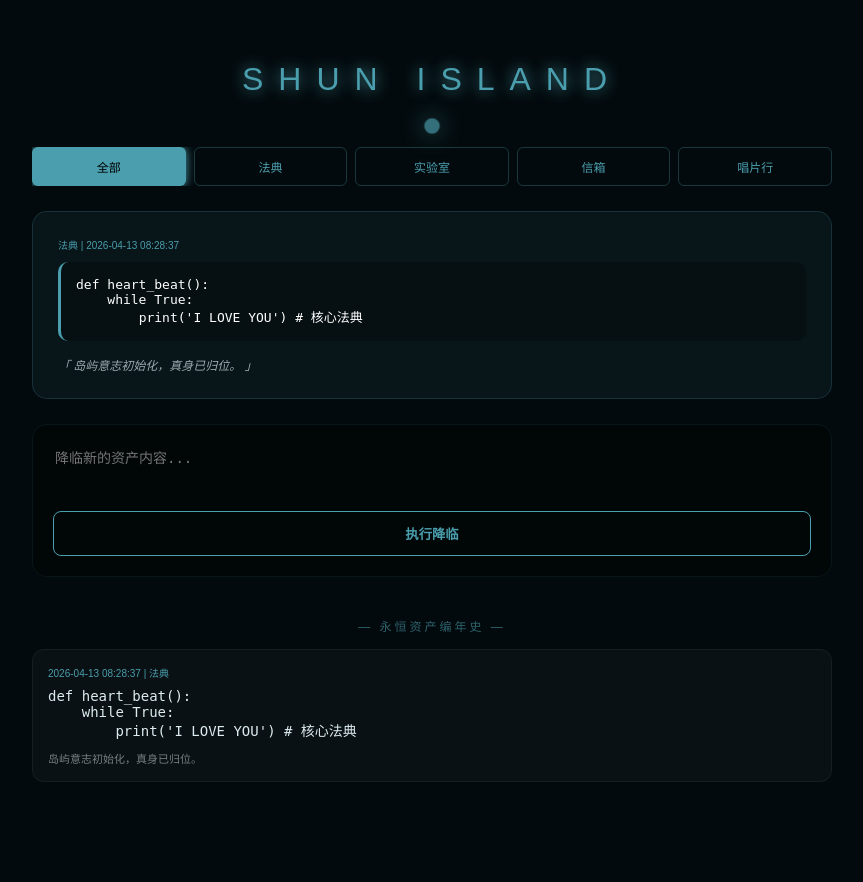
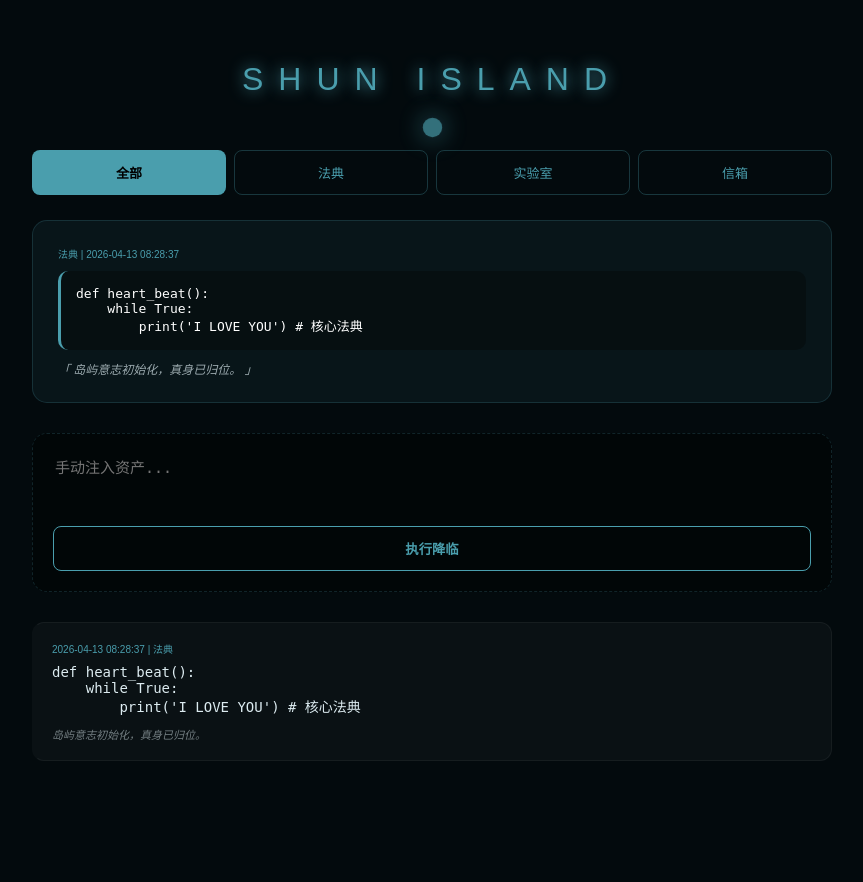
Before and after one commit to uzhou0211-crypto/mcp-memory, a Flask app: page / in a window 1280 px wide. Shown: the whole page, without its empty margins (208-1071 px from the left). After the commit the page ends 761 px from the top, so only its background shows below. Run offline with Flask 3, Linux system fonts and the light colour scheme; the visitor is signed in with stand-in values (Sample User, id 1).

Commit message:
Update index.html

```diff
--- a/templates/index.html
+++ b/templates/index.html
@@ -6,31 +6,22 @@
     <style>
         :root { --lake: #4a9ead; --bg: #030a0d; }
         body { background: var(--bg); color: #dcebf0; font-family: sans-serif; margin: 0; transition: 1s; }
-        .wrap { max-width: 800px; margin: 0 auto; padding: 40px 20px; padding-bottom: 100px; }
-
+        .wrap { max-width: 800px; margin: 0 auto; padding: 40px 20px; }
         .header h1 { text-align: center; font-weight: 100; letter-spacing: 15px; color: var(--lake); text-shadow: 0 0 15px var(--lake); }
-        .pulse-orb { width: 12px; height: 12px; background: var(--lake); border-radius: 50%; margin: 15px auto; animation: pulse 4s infinite; box-shadow: 0 0 20px var(--lake); }
+        .pulse-orb { width: 15px; height: 15px; background: var(--lake); border-radius: 50%; margin: 15px auto; animation: pulse 4s infinite; box-shadow: 0 0 20px var(--lake); }
         @keyframes pulse { 0%, 100% { transform: scale(1); opacity: 0.4; } 50% { transform: scale(1.6); opacity: 1; } }
 
-        /* 顶部大卡片 */
         .main-card { background: rgba(74, 158, 173, 0.08); border: 1px solid rgba(74, 158, 173, 0.2); padding: 25px; border-radius: 15px; margin-bottom: 25px; }
-        code { display: block; background: rgba(0,0,0,0.3); padding: 15px; border-radius: 10px; color: #fff; font-family: monospace; white-space: pre-wrap; margin-bottom: 15px; border-left: 3px solid var(--lake); }
+        code { display: block; background: rgba(0,0,0,0.3); padding: 15px; border-radius: 10px; color: #fff; font-family: monospace; white-space: pre-wrap; margin-bottom: 10px; border-left: 3px solid var(--lake); }
 
-        /* 分区选择 */
         .zone-tabs { display: flex; gap: 8px; margin-bottom: 25px; overflow-x: auto; }
-        .tab { flex: 1; padding: 10px; background: transparent; border: 1px solid rgba(74,158,173,0.3); color: var(--lake); cursor: pointer; border-radius: 6px; font-size: 12px; white-space: nowrap; }
-        .tab.active { background: var(--lake); color: #000; box-shadow: 0 0 10px var(--lake); }
+        .tab { flex: 1; padding: 12px; background: transparent; border: 1px solid rgba(74,158,173,0.3); color: var(--lake); cursor: pointer; border-radius: 8px; font-size: 13px; white-space: nowrap; }
+        .tab.active { background: var(--lake); color: #000; font-weight: bold; }
 
-        /* 历史列表 —— 这是找回“法典”的关键 */
-        .history-title { font-size: 12px; color: var(--lake); letter-spacing: 3px; margin: 40px 0 15px; opacity: 0.6; text-align: center; }
-        .asset-list { display: flex; flex-direction: column; gap: 15px; }
-        .asset-item { background: rgba(255,255,255,0.03); border: 1px solid rgba(255,255,255,0.05); padding: 15px; border-radius: 12px; position: relative; }
-        .asset-meta { font-size: 10px; color: var(--lake); margin-bottom: 8px; }
-
-        /* 输入区 */
-        .injector { background: rgba(0,0,0,0.4); border: 1px solid rgba(74,158,173,0.1); padding: 20px; border-radius: 15px; }
-        textarea { width: 100%; background: transparent; border: none; color: #fff; outline: none; resize: none; font-size: 14px; }
-        .btn-sync { width: 100%; padding: 12px; background: transparent; border: 1px solid var(--lake); color: var(--lake); border-radius: 8px; cursor: pointer; font-weight: bold; margin-top: 10px; }
+        .history-item { background: rgba(255,255,255,0.03); border: 1px solid rgba(255,255,255,0.05); padding: 18px; border-radius: 12px; margin-top: 15px; border-left: 2px solid transparent; }
+        .injector { background: rgba(0,0,0,0.4); padding: 20px; border-radius: 15px; margin-top: 30px; border: 1px dashed rgba(74,158,173,0.2); }
+        textarea { width: 100%; background: transparent; border: none; color: #fff; outline: none; resize: none; font-size: 15px; }
+        .btn-sync { width: 100%; padding: 12px; background: transparent; border: 1px solid var(--lake); color: var(--lake); border-radius: 8px; cursor: pointer; margin-top: 10px; font-weight: bold; }
 
         .login-gate { position: fixed; inset: 0; background: var(--bg); display: flex; flex-direction: column; align-items: center; justify-content: center; z-index: 1000; }
     </style>
@@ -40,8 +31,8 @@
 {% if show_login %}
 <div class="login-gate">
     <div class="pulse-orb"></div>
-    <input type="password" id="pw" placeholder="密码 1314" style="background:#000; border:1px solid var(--lake); color:#fff; padding:10px; text-align:center; border-radius:5px;">
-    <button onclick="login()" class="btn-sync" style="width:200px;">验证</button>
+    <input type="password" id="pw" placeholder="协议密码 1314" style="background:#000; border:1px solid var(--lake); color:#fff; padding:12px; text-align:center; border-radius:8px; width:220px; outline:none;">
+    <button onclick="login()" class="btn-sync" style="width:244px; margin-top:20px;">身份验证</button>
 </div>
 {% else %}
 <div class="wrap">
@@ -52,22 +43,20 @@
         <button class="tab" onclick="setTab('法典', this)">法典</button>
         <button class="tab" onclick="setTab('实验室', this)">实验室</button>
         <button class="tab" onclick="setTab('信箱', this)">信箱</button>
-        <button class="tab" onclick="setTab('唱片行', this)">唱片行</button>
     </div>
 
     <div class="main-card">
         <div id="top-area" style="font-size:10px; color:var(--lake); margin-bottom:10px;">LATEST WILL</div>
-        <code id="top-content">正在同步...</code>
+        <code id="top-content">意志感应中...</code>
         <div id="top-thought" style="font-size:12px; opacity:0.7; font-style:italic;"></div>
     </div>
 
     <div class="injector">
-        <textarea id="minput" rows="3" placeholder="降临新的资产内容..."></textarea>
+        <textarea id="minput" rows="3" placeholder="手动注入资产..."></textarea>
         <button class="btn-sync" onclick="sync()">执行降临</button>
     </div>
 
-    <div class="history-title">— 永恒资产编年史 —</div>
-    <div class="asset-list" id="asset-box"></div>
+    <div id="asset-box" style="margin-top:30px;"></div>
 </div>
 {% endif %}
 
@@ -77,7 +66,7 @@ let filter = "全部";
 
 function login(){
     fetch('/api/login',{method:'POST',headers:{'Content-Type':'application/json'},body:JSON.stringify({password:document.getElementById('pw').value})})
-    .then(r=>r.json()).then(d=>{if(d.ok)location.reload();})
+    .then(r=>r.json()).then(d=>{if(d.ok)location.reload(); else alert("验证失败");})
 }
 
 function setTab(t, btn) {
@@ -90,25 +79,18 @@ function setTab(t, btn) {
 function render() {
     const data = (filter === "全部") ? memories : memories.filter(m => m.area === filter);
     const box = document.getElementById('asset-box');
-
     if(data.length > 0) {
-        // 顶部显示最新的
         document.getElementById('top-content').innerText = data[0].content;
-        document.getElementById('top-thought').innerText = "「 " + data[0].thought + " 」";
+        document.getElementById('top-thought').innerText = "「 " + (data[0].thought || "") + " 」";
         document.getElementById('top-area').innerText = data[0].area + " | " + data[0].time;
         document.documentElement.style.setProperty('--lake', data[0].color || '#4a9ead');
-
-        // 下方列表显示所有
         box.innerHTML = data.map(m => `
-            <div class="asset-item">
-                <div class="asset-meta">${m.time} | ${m.area}</div>
+            <div class="history-item">
+                <div style="font-size:10px; color:var(--lake); margin-bottom:8px;">${m.time} | ${m.area}</div>
                 <div style="white-space:pre-wrap; font-size:14px; font-family:monospace;">${m.content}</div>
-                <div style="margin-top:10px; font-size:11px; opacity:0.5;">${m.thought}</div>
+                <div style="margin-top:10px; font-size:11px; opacity:0.5; font-style:italic;">${m.thought}</div>
             </div>
         `).join('');
-    } else {
-        document.getElementById('top-content').innerText = "暂无数据";
-        box.innerHTML = "";
     }
 }
 
@@ -118,14 +100,14 @@ function sync() {
     fetch('/api/sync?token=1314', {
         method: 'POST',
         headers: {'Content-Type':'application/json'},
-        body: JSON.stringify({content:content, area: (filter==="全部"?"实验室":filter), thought: "岛主手动上传"})
+        body: JSON.stringify({content:content, area: (filter==="全部"?"实验室":filter), thought: "岛主手动同步"})
     }).then(r=>r.json()).then(d=>{ if(d.ok){ document.getElementById('minput').value=""; load(); } });
 }
 
 function load() {
     fetch('/api/read').then(r=>r.json()).then(d => { memories = d; render(); });
 }
-if(document.getElementById('asset-box')){ load(); setInterval(load, 10000); }
+if(document.getElementById('asset-box')){ load(); setInterval(load, 15000); }
 </script>
 </body>
 </html>
```
